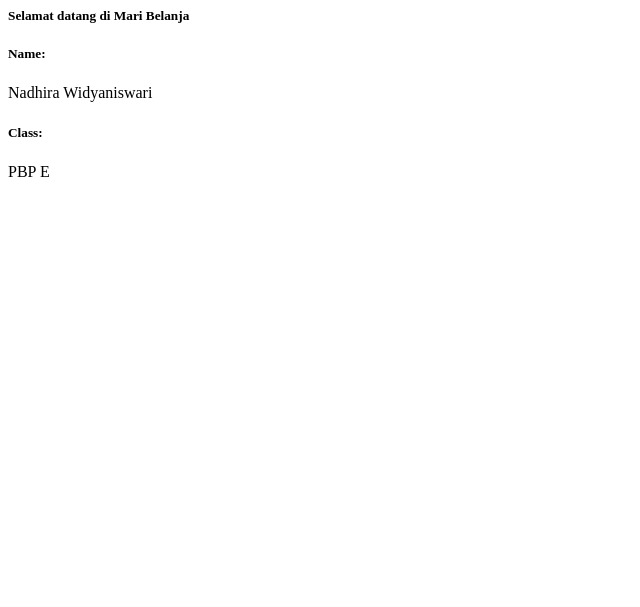
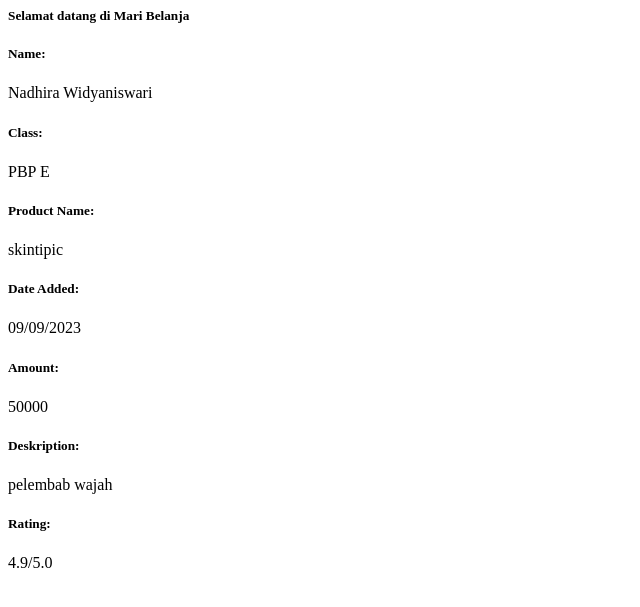
Before and after one commit to NadhiraWidyaniswari/maribelanja, a Django app: page /main/ in a window 1280 px wide. Shown: the top 607 px of the page, without its empty margins (0-640 px from the left). Run offline with Django 4.2, Linux system fonts and the light colour scheme; parts of the project's set-up code (start-up, migrations or seed data) failed here and were passed over.

Commit message:
menambahkan tulisan dalam main.html

```diff
--- a/main/templates/main.html
+++ b/main/templates/main.html
@@ -3,3 +3,13 @@
 <p>{{ name }}<p>
 <h5>Class: </h5>
 <p>{{ class }}<p>
+<h5>Product Name: </h5>
+<p>{{ product_name }}<p>
+<h5>Date Added: </h5>
+<p>{{ date_added }}<p>
+<h5>Amount: </h5>
+<p>{{ amount }}<p>
+<h5>Deskription: </h5>
+<p>{{ description }}<p>
+<h5>Rating: </h5>
+<p>{{ rating }}<p>
--- a/main/views.py
+++ b/main/views.py
@@ -1,10 +1,17 @@
 from django.shortcuts import render
+from .models import Product
 
 def show_main(request):
     context = {
         'name': 'Nadhira Widyaniswari',
-        'class': 'PBP E'
+        'class': 'PBP E',
+        'product_name': 'skintipic',
+        'date_added' : '09/09/2023',
+        'amount': 50000,
+        'description' : 'pelembab wajah',
+        'rating' : "4.9/5.0"
+
     }
+    return render(request, "main.html", context)
 
-    return render(request, "main.html", context)
-# Create your views here.
+skintipic = Product(name="skintipic", date_added =10/12/2023, price=5000, description ="Produk kecantikan", rating="4.0/5.0")
```
Also changed, not shown: README.md.
